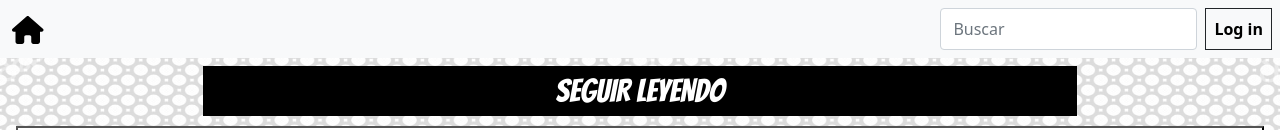
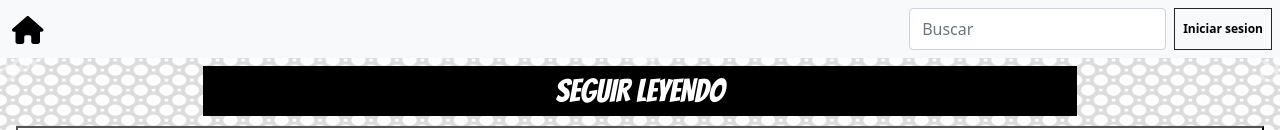
Before and after one commit to LixiviaDev/cardenas22-M12, a React (Create React App) app in the folder app/: page / in a window 1280 px wide. Shown: the top 130 px of the page. Built offline with nearby package versions, Linux system fonts and the light colour scheme; no server answers.

Commit message:
:wrench: trabajando en la parte del usuario del nav :wrench:

```diff
--- a/app/src/WebComponents/sharedInterface/SharedInterface.tsx
+++ b/app/src/WebComponents/sharedInterface/SharedInterface.tsx
@@ -68,8 +68,8 @@ export default function SharedInterface(props: any) {
                             <input className="form-control me-2" type="search" placeholder={languageManager.get("Shared.SEARCH")} name='search' aria-label="Search"/>
                         </form>
                         {localStorage.getItem("token") == null ?
-                        <a className='p-0 px-2 text-center btn btn-light border border-dark d-flex justify-content-center align-items-center' style={{borderRadius: "0"}} href="/login">
-                            <p className='m-0 fw-bold'>Log in</p>
+                        <a className='p-0 px-2 text-center btn btn-light border border-dark d-flex justify-content-center align-items-center' style={{borderRadius: "0", fontSize: "12px"}} href="/login">
+                            <p className='m-0 fw-bold'>{languageManager.get("Shared.LOG_IN")}</p>
                         </a>
                         :
                         // <a className='p-0 text-center' href="/login">
@@ -78,7 +78,7 @@ export default function SharedInterface(props: any) {
                         <>
                         <div className="flex-shrink-0 dropdown">
                             <a href="#" className="d-block link-dark text-decoration-none dropdown-toggle" id="dropdownUser2" data-bs-toggle="dropdown" aria-expanded="false">
-                                <img src="https://github.com/mdo.png" alt="mdo" width="32" height="32" className="rounded-circle" />
+                                <img src="https://i.pinimg.com/originals/d7/38/9b/d7389ba6dadf70ff848a9804be09ac30.jpg" alt="mdo" width="32" height="32" className="rounded-circle" style={{width:"40px", height:"40px"}}/>
                             </a>
                             <ul className="dropdown-menu dropdown-menu-end text-small shadow" aria-labelledby="dropdownUser2">
                                 {isAdmin && <li><a className="dropdown-item" href="#">New project...</a></li>}
```
